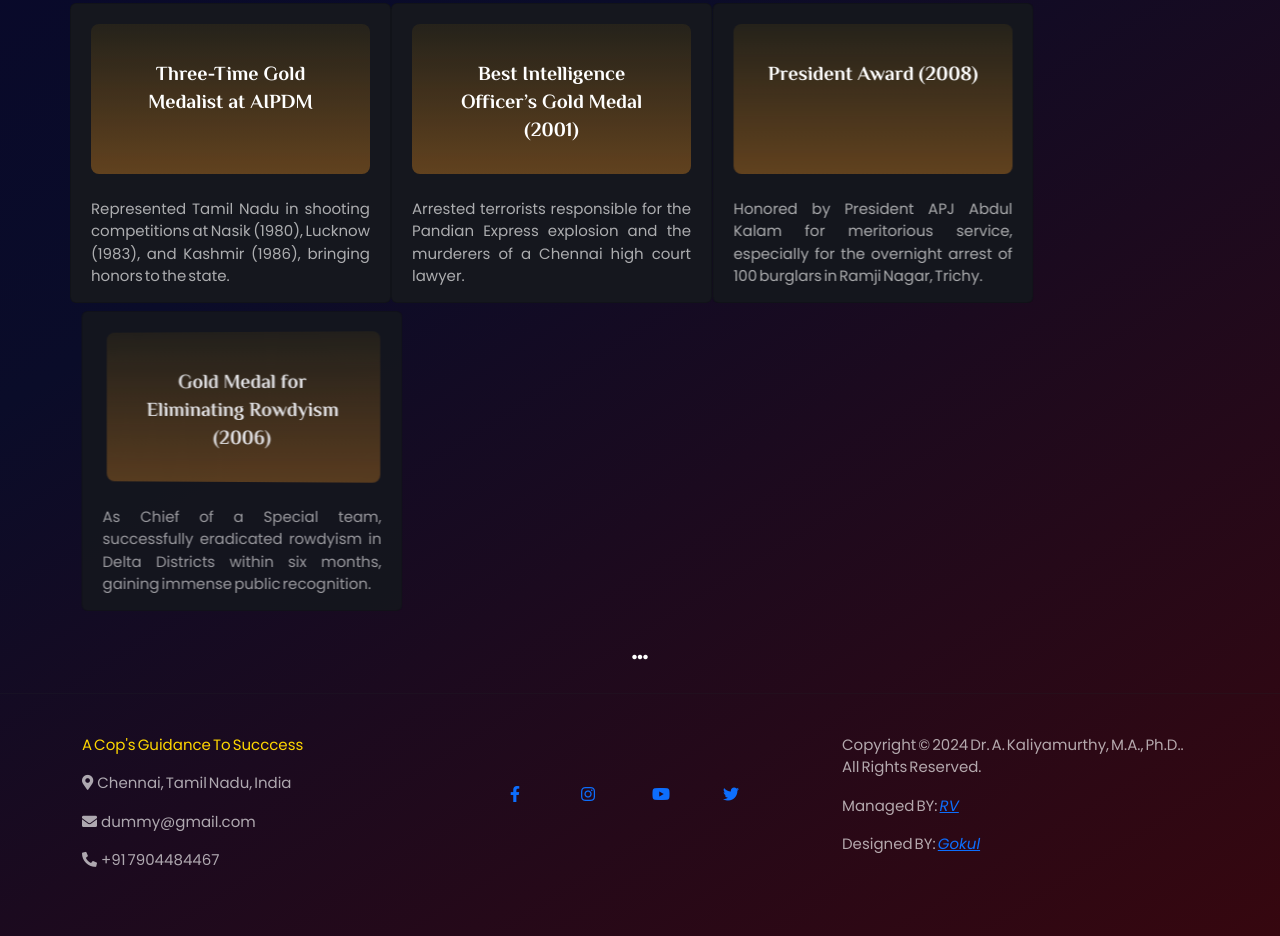
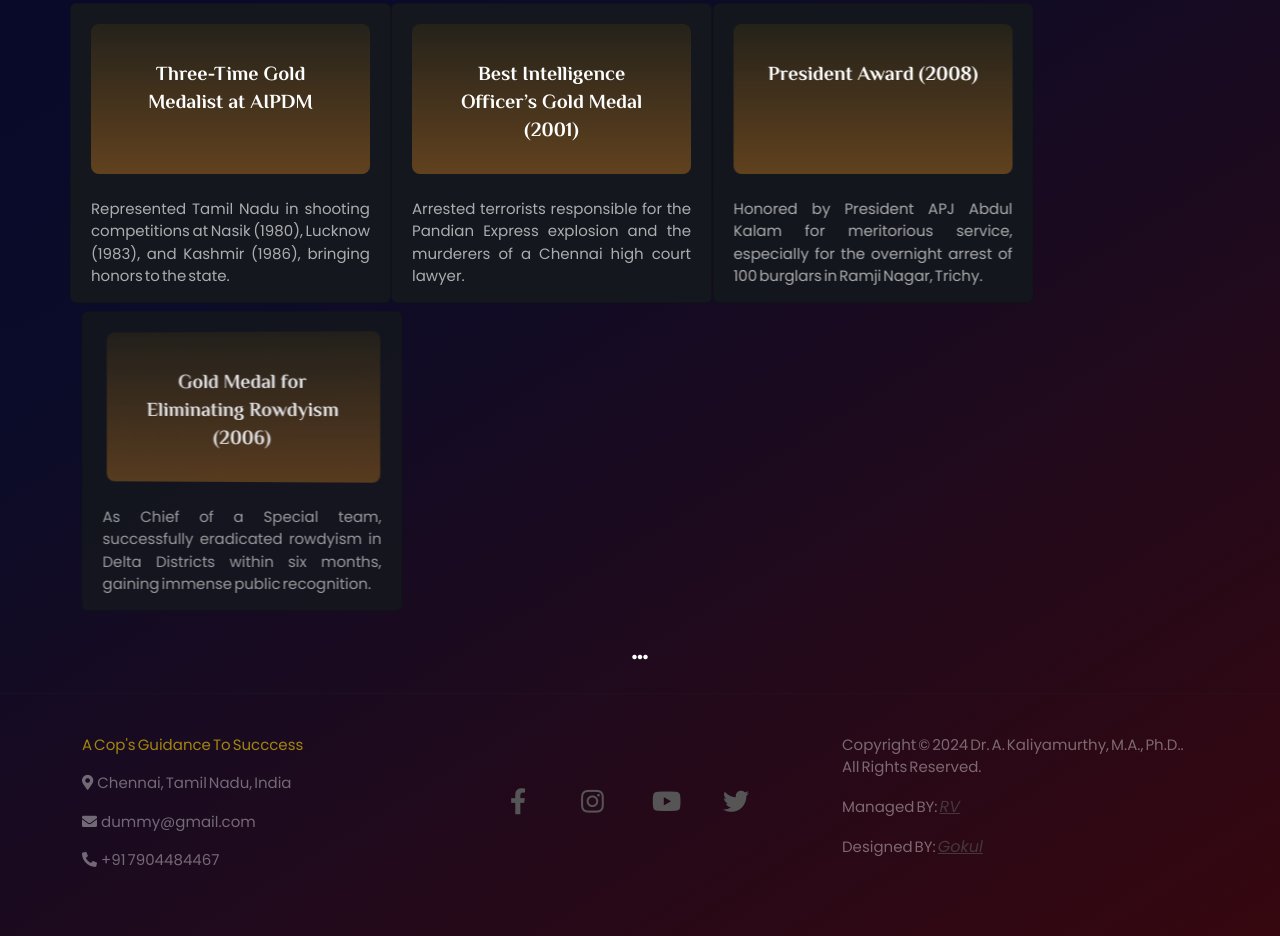
Before and after one commit to GokulAnanthanG/project-SP, a plain HTML site: page index.html in a window 1280 px wide. Shown: the part 2331-3267 px from the top of the page. Drawn offline with nearby package versions, Linux system fonts and the light colour scheme; a web font is replaced by a local one.

Commit message:
Update style.css footer style added

```diff
--- a/style.css
+++ b/style.css
@@ -351,25 +351,25 @@ filter: progid:DXImageTransform.Microsoft.gradient(startColorstr="#08072b",endCo
         word-spacing: -2px;
         color: rgba(255, 255, 255, 0.647);
       }
-.Achivement .col-md-3{
+      .Achivement .col-md-3{
         margin: auto;
       }
-
       .shortBox{
         display: flex;
         justify-content: space-evenly;
         align-items: center;
         height:200px;
+        background: rgb(13,6,6);
+        background: -moz-linear-gradient(148deg, rgba(13,6,6,1) 0%, rgba(79,15,79,1) 51%, rgba(19,28,92,1) 100%);
+        background: -webkit-linear-gradient(148deg, rgba(13,6,6,1) 0%, rgba(79,15,79,1) 51%, rgba(19,28,92,1) 100%);
+        background: linear-gradient(148deg, rgba(13,6,6,1) 0%, rgba(79,15,79,1) 51%, rgba(19,28,92,1) 100%);
+        filter: progid:DXImageTransform.Microsoft.gradient(startColorstr="#0d0606",endColorstr="#131c5c",GradientType=1);
         @media only screen and (max-width: 768px) {
              flex-direction: column;
              padding: 20px;
              border-radius: 6px;
         }
-    background: rgb(13,6,6);
-background: -moz-linear-gradient(148deg, rgba(13,6,6,1) 0%, rgba(79,15,79,1) 51%, rgba(19,28,92,1) 100%);
-background: -webkit-linear-gradient(148deg, rgba(13,6,6,1) 0%, rgba(79,15,79,1) 51%, rgba(19,28,92,1) 100%);
-background: linear-gradient(148deg, rgba(13,6,6,1) 0%, rgba(79,15,79,1) 51%, rgba(19,28,92,1) 100%);
-filter: progid:DXImageTransform.Microsoft.gradient(startColorstr="#0d0606",endColorstr="#131c5c",GradientType=1);
+
     }
       .shortBox .box img{
         position: relative;
@@ -391,3 +391,19 @@ filter: progid:DXImageTransform.Microsoft.gradient(startColorstr="#0d0606",endCo
       .shortBox h3{
         cursor: pointer;
       }
+
+      footer .col-lg-4:first-child{
+        opacity: 0.6;
+      }
+      footer a{
+        color: #555;
+        text-decoration: none;
+        font-size: 26px;
+      }
+      footer .col-lg-4:last-child{
+        opacity: 0.6;
+      }
+      footer .col-lg-4:last-child a{
+        font-size: 16px;
+        text-decoration: underline;
+      }
```
